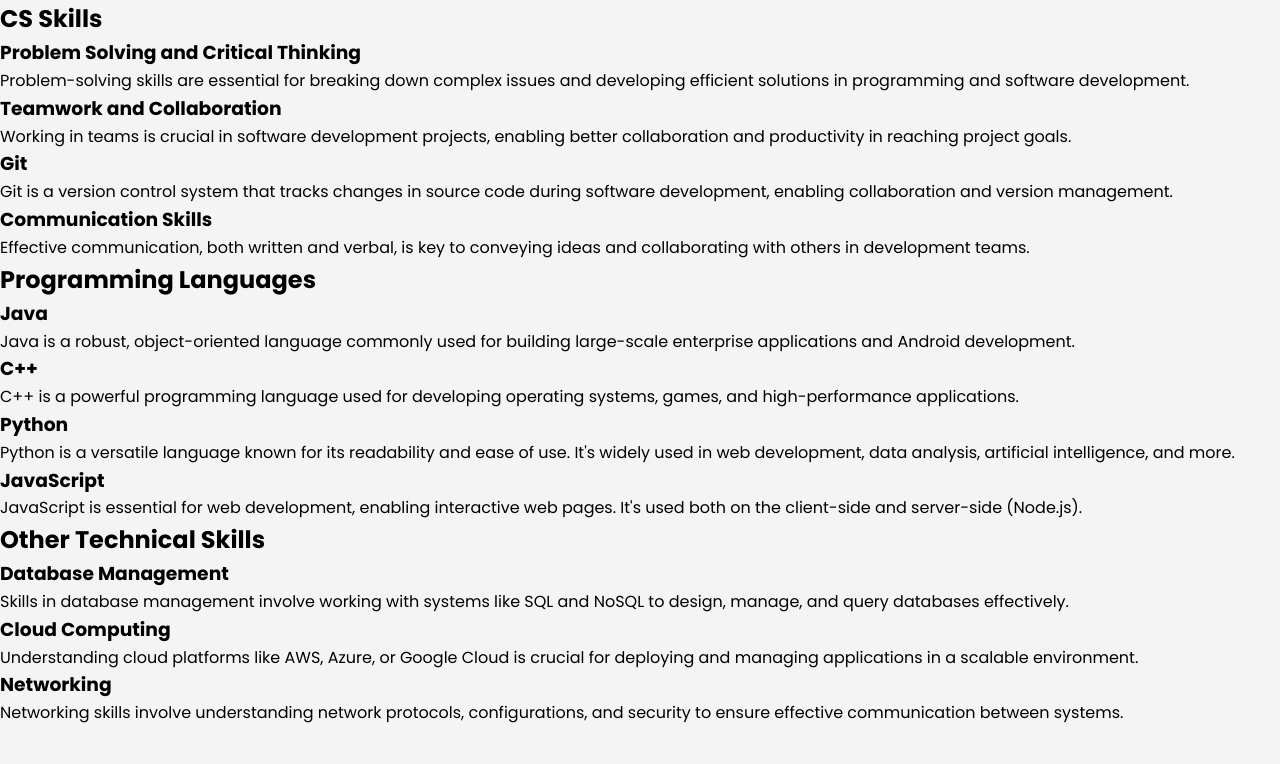
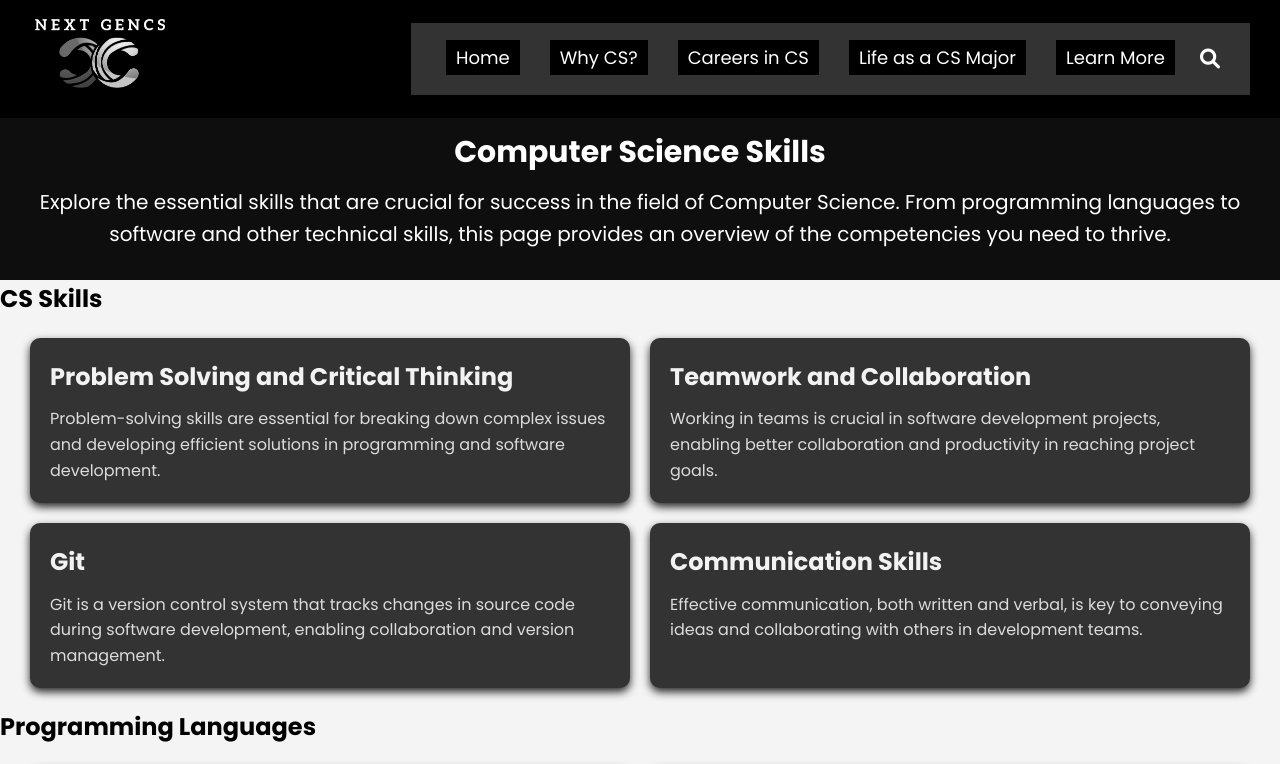
Before and after one commit to Ujackline/SE4Project, a plain HTML site: page csskills.html in a window 1280 px wide. Shown: the top 764 px of the page. Drawn offline with Linux system fonts and the light colour scheme.

Commit message:
changes to cs skills

```diff
--- a/csskills.html
+++ b/csskills.html
@@ -1,17 +1,66 @@
-
 <!DOCTYPE html>
 <html lang="en">
+
 <head>
     <meta charset="UTF-8">
+    <title>Computer Science Skills</title>
     <meta name="viewport" content="width=device-width, initial-scale=1.0">
-    <title>NextGenCS - Welcome to Your Future in Computer Science</title>
-
     <link rel="stylesheet" href="styles.css">
 
     <link href="https://fonts.googleapis.com/css2?family=Poppins:wght@400;500;700&display=swap" rel="stylesheet">
     <link rel="stylesheet" href="https://cdnjs.cloudflare.com/ajax/libs/font-awesome/6.0.0-beta3/css/all.min.css">
 </head>
 
+<body>
+    <header>
+        <div id="logo">
+            <a href="index.html">
+                <img src="images/logo.png" alt="NextGenCS Logo" height="100px">
+            </a>
+        </div>
+
+        <nav>
+            <ul class="menu">
+                <li><a href="index.html">Home</a></li>
+                <li><a href="why_cs.html">Why CS?</a></li>
+                <li class="dropdown">
+                    <a href="jobsCS.html" class="dropbtn">Careers in CS</a>
+                    <div class="dropdown-content">
+                        <a href="jobsCS.html">Work Opportunities</a>
+                        <a href="Salaries.html">Get Paid</a>
+                    </div>
+                </li>
+
+                <li><a href="Cs_exeperience.html">Life as a CS Major</a></li>
+                <li class="dropdown">
+                    <a href="learning.html">Learn More</a>
+                    <div class="dropdown-content">
+                        <a href="history.html">History of CS</a>
+                        <a href="csskills.html">CS Skills</a>
+                        <a href="get_ready_cs.html">Prepare for CS</a>
+                        <a href="learning.html">Resources</a>
+                        <a href="CSfunfacts.html">CS Funfacts</a>
+                    </div>
+                </li>
+            </ul>
+
+            <div class="search-icon">
+                <a href="#"><i class="fas fa-search"></i></a>
+            </div>
+        </nav>
+    </header>
+
+
+
+    <main>
+
+        <section class="hero">
+            <h1>Computer Science Skills</h1>
+            <p>Explore the essential skills that are crucial for success in the field of Computer Science. From programming languages to software and other technical skills, this page provides an overview of the competencies you need to thrive.</p>
+        </section>
+
+        </div>
+        <!-- Skills Section -->
         <div class="skill-category">
             <h2>CS Skills</h2>
             <div class="container1">
@@ -34,7 +83,7 @@
             </div>
         </div>
 
-
+        <!-- Programming Languages Section -->
         <section class="skills">
             <div class="skill-category">
                 <h2>Programming Languages</h2>
@@ -78,7 +127,6 @@
             </div>
         </section>
     </main>
-
 </body>
 
 </html>
--- a/styles.css
+++ b/styles.css
@@ -177,6 +177,69 @@ nav ul.menu li a:hover {
     border-radius: 10px;
 }
 .get-started .cta-button {
-    margin-top: 20px; /* Adjust this value as needed */
+    margin-top: 20px;
     display: inline-block;
 }
+/* Container for Sections */
+.container1 {
+    display: flex;
+    flex-wrap: wrap;
+    gap: 20px;
+    justify-content: center;
+    padding: 20px;
+}
+
+
+
+.hero {
+    background-color: #0f0e0e;
+    color: #fff;
+    padding: 10px 5px;
+    text-align: center;
+}
+
+.hero h1 {
+    font-size: 30px;
+    margin-bottom: 10px;
+}
+
+.hero p {
+    font-size: 20px;
+    margin-bottom: 20px;
+}
+
+
+
+
+.section-card {
+    background-color: #333;
+    border-radius: 10px;
+    padding: 20px;
+    width: calc(50% - 20px); /* Two cards per row */
+    box-shadow: 0 4px 8px rgba(0, 0, 0, 0.843);
+    transition: transform 0.3s ease, box-shadow 0.3s ease;
+}
+
+.section-card h3 {
+    font-size: 1.5rem;
+    color: #f2f2f2;
+    margin-bottom: 10px;
+}
+
+.section-card p {
+    font-size: 1rem;
+    color: #dcdcdc;
+}
+
+/* Hover Effects */
+.section-card:hover {
+    transform: translateY(-5px);
+    box-shadow: 0 6px 12px rgba(0, 0, 0, 0.5);
+}
+
+/* Mobile Responsiveness */
+@media (max-width: 768px) {
+    .section-card {
+        width: calc(100% - 20px); /* Full-width cards on smaller screens */
+    }
+}
```
Lines whose indentation alone changed are shown as unchanged.
